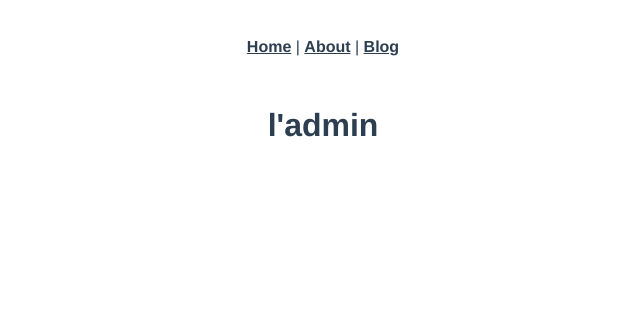
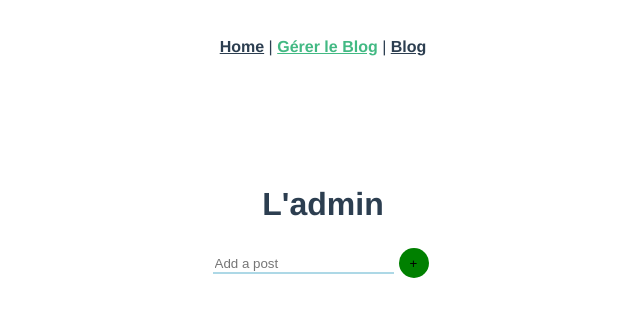
Before and after one commit to IIM-Creative-Technology/vuejs-AlexandreDelafosse, a Vue app: page /admin in a window 1280 px wide. Shown: the top 316 px of the page, without its empty margins (317-957 px from the left). Built offline with nearby package versions, Linux system fonts and the light colour scheme.

Commit message:
'Ajoutposts'

```diff
--- a/src/App.vue
+++ b/src/App.vue
@@ -2,8 +2,9 @@
   <div id="app">
     <div id="nav">
       <router-link to="/">Home</router-link> |
-      <router-link to="/about">About</router-link> |
+      <router-link to="/admin">Gérer le Blog</router-link> |
       <router-link to="/blog">Blog</router-link>
+
 
     </div>
     <router-view/>
--- /dev/null
+++ b/src/components/Blog.vue
@@ -0,0 +1,51 @@
+<template>
+  <ul>
+    <li
+        v-bind:class="{ Rayure: post.checked }"
+        v-for="(post, index) in posts"
+        :key="(post, index)"
+    >
+      <input v-on:click="rayer(index)" type="checkbox" /> {{ post.description }}
+      <button v-on:click="deletepost(index)" class="trash">🗑</button>
+    </li>
+  </ul>
+</template>
+
+<script>
+export default {
+  name: "blog",
+  props: ["posts"],
+
+  methods: {
+    deletepost(index) {
+      this.$emit("deletepost", index);
+    },
+    rayer(index) {
+      this.$emit("rayer", index);
+    },
+  },
+};
+</script>
+
+<style scoped>
+.trash {
+  border-radius: 100%;
+  height: 50px;
+  width: 50px;
+}
+
+.trash:focus {
+  outline: none;
+}
+
+.Rayure {
+  text-decoration: line-through;
+}
+
+li {
+  display: flex;
+  align-items: center;
+  justify-content: space-around;
+  margin-bottom: 2%;
+}
+</style>
--- /dev/null
+++ b/src/components/Blogcard.vue
@@ -0,0 +1,61 @@
+<template>
+<div id="blogcard">
+
+  <newblog @addpost="showpost"></newblog>
+
+  <blog
+      @deletepost="nopost"
+      @rayer="Coche"
+      :posts="posts"
+      id="blog"
+  >
+  </blog>
+</div>
+</template>
+
+
+
+<script>
+
+import newblog from "@/components/Newblog.vue";
+import blog from "@/components/Blog.vue";
+
+export default {
+
+
+  name: "Blogcard",
+  components: { newblog, blog },
+  data() {
+    return {
+      titre: "VueJs Tutorial ToDo List",
+      posts: [],
+    };
+  },
+
+  computed: {
+  },
+
+  methods: {
+    showpost(post) {
+      this.posts.push({ description: post, checked: false });
+      console.log(post);
+    },
+    nopost(no) {
+      this.posts.splice(no, 1);
+    },
+    Coche(done) {
+      if (this.posts[done].checked === false) {
+        this.posts[done].checked = true;
+      } else {
+        this.posts[done].checked = false;
+      }
+    },
+  },
+};
+
+
+</script>
+
+<style>
+
+</style>
--- a/src/components/HelloWorld.vue
+++ /dev/null
@@ -1,58 +0,0 @@
-<template>
-  <div class="hello">
-    <h1>{{ msg }}</h1>
-    <p>
-      For a guide and recipes on how to configure / customize this project,<br>
-      check out the
-      <a href="https://cli.vuejs.org" target="_blank" rel="noopener">vue-cli documentation</a>.
-    </p>
-    <h3>Installed CLI Plugins</h3>
-    <ul>
-      <li><a href="https://github.com/vuejs/vue-cli/tree/dev/packages/%40vue/cli-plugin-babel" target="_blank" rel="noopener">babel</a></li>
-      <li><a href="https://github.com/vuejs/vue-cli/tree/dev/packages/%40vue/cli-plugin-eslint" target="_blank" rel="noopener">eslint</a></li>
-    </ul>
-    <h3>Essential Links</h3>
-    <ul>
-      <li><a href="https://vuejs.org" target="_blank" rel="noopener">Core Docs</a></li>
-      <li><a href="https://forum.vuejs.org" target="_blank" rel="noopener">Forum</a></li>
-      <li><a href="https://chat.vuejs.org" target="_blank" rel="noopener">Community Chat</a></li>
-      <li><a href="https://twitter.com/vuejs" target="_blank" rel="noopener">Twitter</a></li>
-      <li><a href="https://news.vuejs.org" target="_blank" rel="noopener">News</a></li>
-    </ul>
-    <h3>Ecosystem</h3>
-    <ul>
-      <li><a href="https://router.vuejs.org" target="_blank" rel="noopener">vue-router</a></li>
-      <li><a href="https://vuex.vuejs.org" target="_blank" rel="noopener">vuex</a></li>
-      <li><a href="https://github.com/vuejs/vue-devtools#vue-devtools" target="_blank" rel="noopener">vue-devtools</a></li>
-      <li><a href="https://vue-loader.vuejs.org" target="_blank" rel="noopener">vue-loader</a></li>
-      <li><a href="https://github.com/vuejs/awesome-vue" target="_blank" rel="noopener">awesome-vue</a></li>
-    </ul>
-  </div>
-</template>
-
-<script>
-export default {
-  name: 'HelloWorld',
-  props: {
-    msg: String
-  }
-}
-</script>
-
-<!-- Add "scoped" attribute to limit CSS to this component only -->
-<style scoped>
-h3 {
-  margin: 40px 0 0;
-}
-ul {
-  list-style-type: none;
-  padding: 0;
-}
-li {
-  display: inline-block;
-  margin: 0 10px;
-}
-a {
-  color: #42b983;
-}
-</style>
--- /dev/null
+++ b/src/components/Newblog.vue
@@ -0,0 +1,55 @@
+<template>
+  <div id="new">
+    <div id="add">
+      <label for="message"></label><input v-model="post" placeholder="Add a post" id="message" />
+
+      <button id="add-post" v-on:click="addpost">+</button>
+    </div>
+  </div>
+</template>
+
+<style>
+#add-post {
+  height: 30px;
+  width: 30px;
+  border-radius: 100%;
+  background: green;
+  border: none;
+  margin: 5px;
+}
+
+#add-post:focus {
+  outline: none;
+}
+#message {
+  border-bottom-color: lightblue;
+  background-color: white;
+  border-left: none;
+  border-top: none;
+  border-right: none;
+}
+
+#add {
+  padding-top: 20px;
+  width: 27.5%;
+  margin: auto;
+}
+</style>
+
+<script>
+export default {
+  name: "newblog",
+  data() {
+    return {
+      post: "",
+    };
+  },
+
+  methods: {
+    addpost() {
+      this.$emit("addpost", this.post);
+      document.getElementById("message").value = "";
+    },
+  },
+};
+</script>
--- a/src/router/index.js
+++ b/src/router/index.js
@@ -10,14 +10,7 @@ const routes = [
     name: 'Home',
     component: Home
   },
-  {
-    path: '/about',
-    name: 'About',
-    // route level code-splitting
-    // this generates a separate chunk (about.[hash].js) for this route
-    // which is lazy-loaded when the route is visited.
-    component: () => import(/* webpackChunkName: "about" */ '../views/About.vue')
-  },
+
   {
     path: '/blog',
     name: 'Blog',
--- a/src/views/About.vue
+++ /dev/null
@@ -1,5 +0,0 @@
-<template>
-  <div class="about">
-    <h1>This is an about page</h1>
-  </div>
-</template>
--- a/src/views/Admin.vue
+++ b/src/views/Admin.vue
@@ -1,15 +1,33 @@
 <template>
-<div>
-  <h1>l'admin</h1>
+<div id="app">
+  <h1>L'admin</h1>
+<Blogcard></Blogcard>
 </div>
 </template>
 
 <script>
+
+import Blogcard from "@/components/Blogcard.vue";
+
 export default {
-name: "Admin"
+
+name: "Admin",
+  components: { Blogcard},
 }
 </script>
 
 <style scoped>
+* {
+  padding: 0;
+  margin: 0;
+}
 
+body {
+  background-color: rgb(216, 216, 83);
+  min-height: 100vh;
+}
+
+#app {
+  padding-top: 100px;
+}
 </style>
--- a/src/views/Home.vue
+++ b/src/views/Home.vue
@@ -7,12 +7,9 @@
 
 <script>
 // @ is an alias to /src
-import HelloWorld from '@/components/HelloWorld.vue'
+
 
 export default {
-  name: 'Home',
-  components: {
-    HelloWorld
-  }
+
 }
 </script>
```
